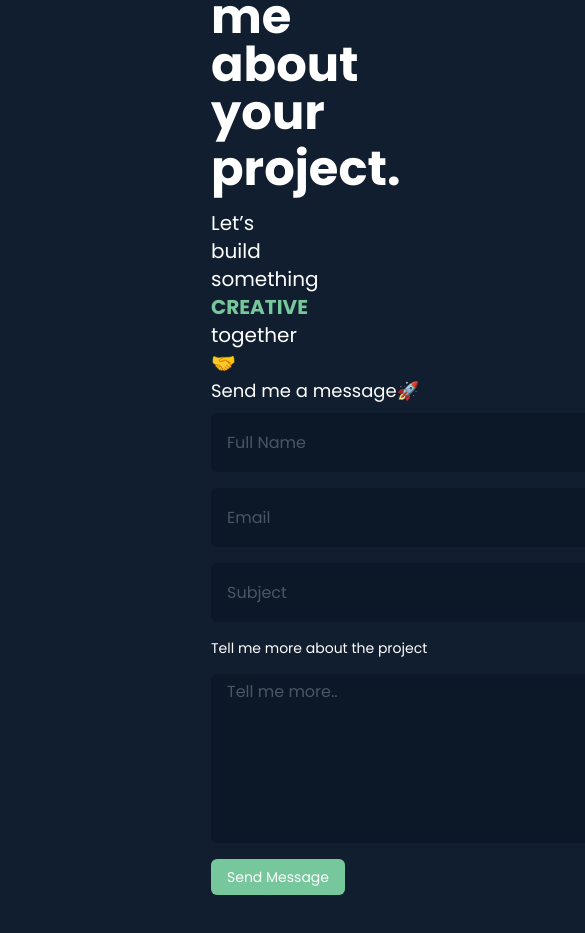
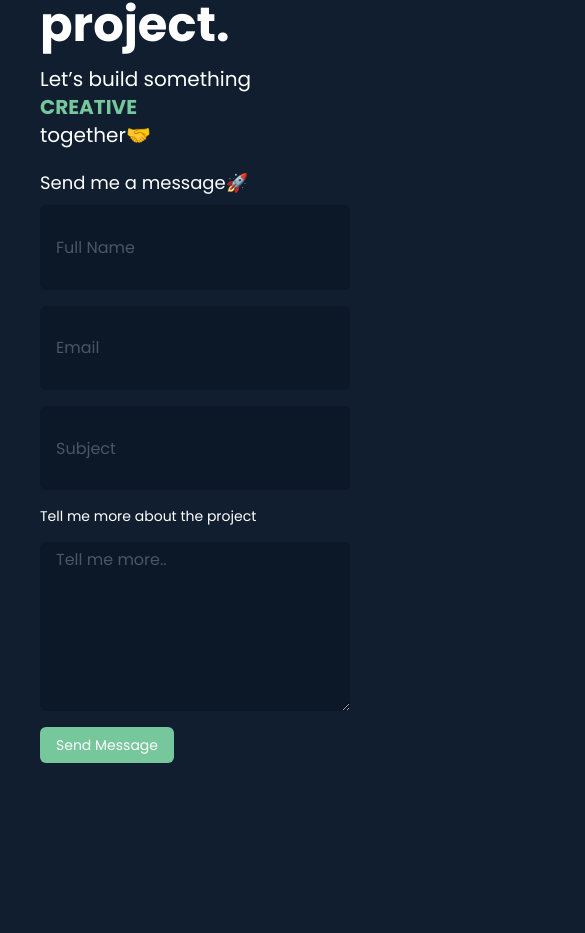
Before and after one commit to minimike022/portfolio-fe, a Vue app: page / in a window 390 px wide. Shown: the part 2937-3870 px from the top of the page, 585 px wide, since content can reach past the window. After the commit the page ends 3748 px from the top, so only its background shows below. Built offline with nearby package versions, Linux system fonts and the light colour scheme.

Commit message:
Fixing responsiveness

```diff
--- a/src/components/ContactForms.vue
+++ b/src/components/ContactForms.vue
@@ -15,12 +15,12 @@ const submit_form = () => {
 </script>
 
 <template>
-    <div class="w-[50dvh] grid grid-cols-1 gap-y-2">
+    <div class="md:w-[50dvh] mt-5 grid grid-cols-1 gap-y-2">
         <h1 class="text-white text-lg">Send me a message🚀</h1>
         <form @submit.prevent="submit_form()" class="grid grid-cols-1 gap-y-4">
-            <input type="text" v-model="response_forms.full_name" placeholder="Full Name" class="h-[7dvh] placeholder-gray-600 bg-[#0c1827]  rounded-md pl-4 py-[.7dvh] text-white outline-none focus:border focus:border-[#193352]" required>
-            <input type="email" v-model="response_forms.email" placeholder="Email" class="h-[7dvh] placeholder-gray-600 bg-[#0c1827] rounded-md pl-4 py-[.7dvh] text-white outline-none focus:border focus:border-[#193352]" required>
-            <input type="text" v-model="response_forms.subject" placeholder="Subject" class="h-[7dvh] placeholder-gray-600 bg-[#0c1827] rounded-md pl-4 py-[.7dvh] text-white outline-none focus:border focus:border-[#193352]" required>
+            <input type="text" v-model="response_forms.full_name" placeholder="Full Name" class="h-[10dvh] md:h-[7dvh] placeholder-gray-600 bg-[#0c1827]  rounded-md pl-4 py-[.7dvh] text-white outline-none focus:border focus:border-[#193352]" required>
+            <input type="email" v-model="response_forms.email" placeholder="Email" class="h-[10dvh] md:h-[7dvh] placeholder-gray-600 bg-[#0c1827] rounded-md pl-4 py-[.7dvh] text-white outline-none focus:border focus:border-[#193352]" required>
+            <input type="text" v-model="response_forms.subject" placeholder="Subject" class="h-[10dvh] md:h-[7dvh] placeholder-gray-600 bg-[#0c1827] rounded-md pl-4 py-[.7dvh] text-white outline-none focus:border focus:border-[#193352]" required>
             <h1 class="text-white text-sm">Tell me more about the project</h1>
             <textarea v-model="response_forms.details" placeholder="Tell me more.." name="" id="" class="bg-[#0c1827] h-[20dvh] placeholder-gray-600 px-4 py-[.7vh] rounded-md text-white outline-none focus:border focus:border-[#193352]"></textarea>
             <div>
--- a/src/layouts/contact/Contacts.vue
+++ b/src/layouts/contact/Contacts.vue
@@ -3,7 +3,7 @@ import ContactForms from '/src/components/ContactForms.vue'
 </script>
 <template>
     <div id="contactUs" class="h-10"></div>
-    <div class="flex flex-col md:flex-row justify-between px-[25dvh] mb-12 mt-[13dvh]">
+    <div class="flex flex-col md:flex-row justify-between mx-10 md:px-[25dvh] mb-12 mt-[13dvh]">
         <div class="mt-10">
             <h1 class="text-5xl text-white font-bold mt-2">Let’s <span class="text-[#76C79B]">CHAT.</span></h1>
             <h1 class="text-5xl text-white font-bold mt-2">Tell me about your</h1>
```
